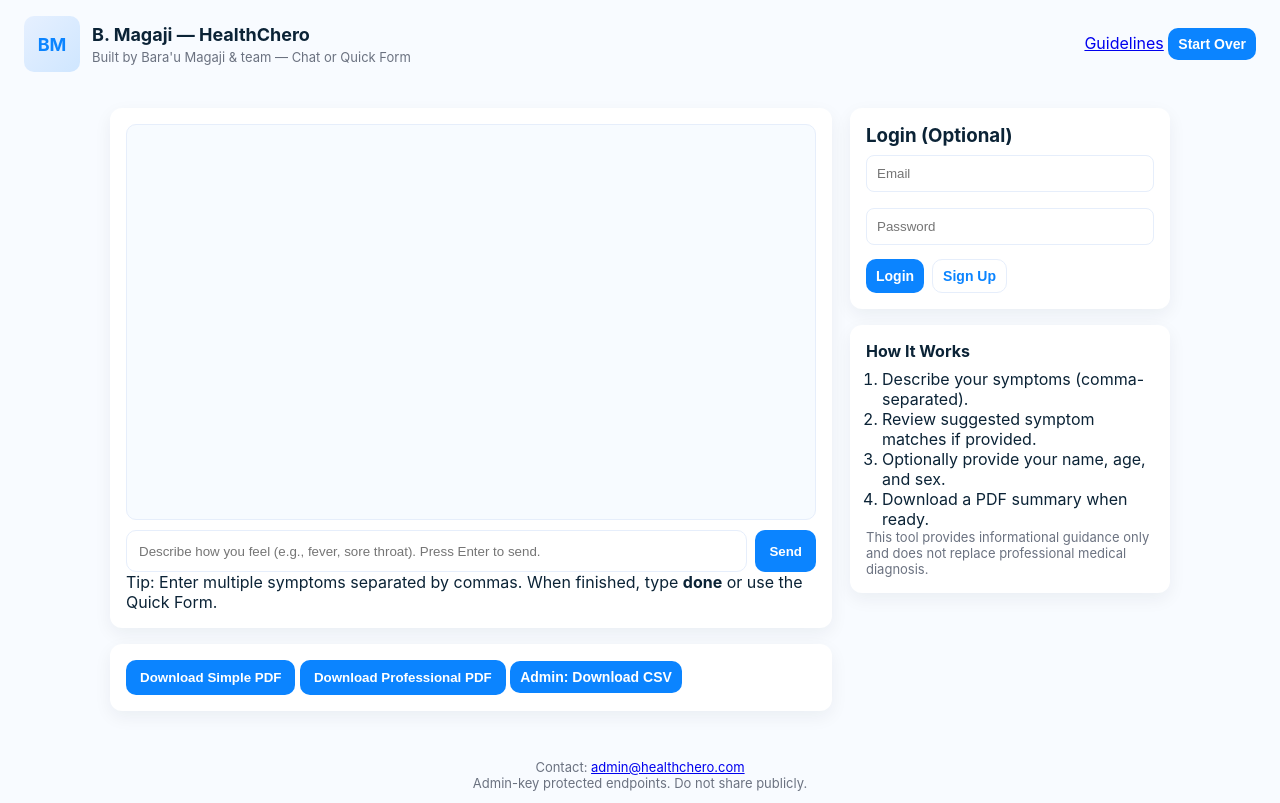
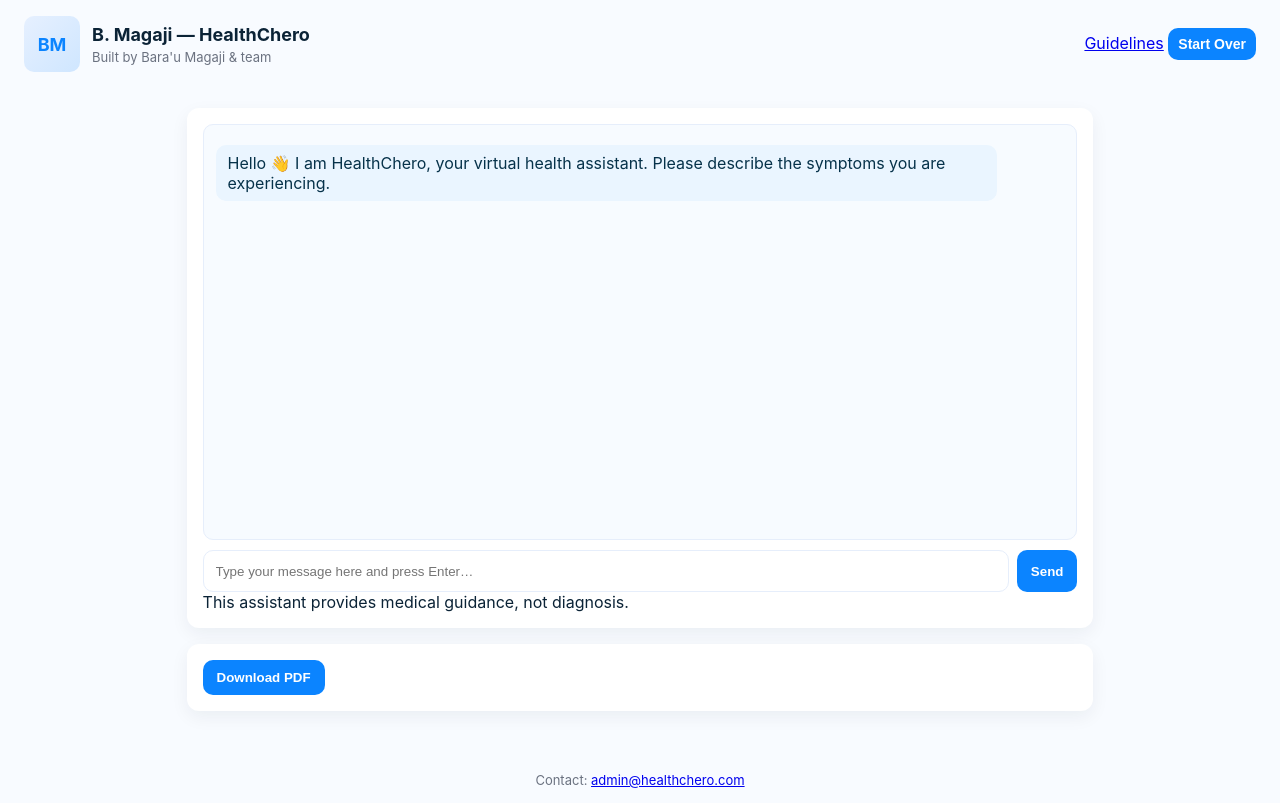
Before and after one commit to jammel001/healthHERO, a Flask app: page / in a window 1280 px wide. Run offline with Flask 2, Linux system fonts and the light colour scheme.

Commit message:
Update index.html

```diff
--- a/templates/index.html
+++ b/templates/index.html
@@ -16,9 +16,7 @@
       <div class="logo">BM</div>
       <div class="brand-text">
         <h1>B. Magaji — HealthChero</h1>
-          <p class="muted">
-            Built by Bara'u Magaji &amp; team — Chat or Quick Form
-          </p>
+        <p class="muted">Built by Bara'u Magaji &amp; team</p>
       </div>
     </div>
 
@@ -28,100 +26,57 @@
     </nav>
   </header>
 
-    <!-- Main Content -->
+  <!-- Main -->
   <main class="container">
-
-      <!-- Left Section -->
     <section class="left">
 
-        <!-- Chat Card -->
       <div class="card chatcard">
         <div id="chatWindow" class="chat-window"></div>
 
         <div class="controls">
-            <input
-              id="chatInput"
-              placeholder="Describe how you feel (e.g., fever, sore throat). Press Enter to send."
-            >
+          <input id="chatInput"
+                 placeholder="Type your message here and press Enter…">
           <button id="sendBtn" class="btn">Send</button>
         </div>
 
         <div class="hint">
-            <span>Tip:</span>
-            Enter multiple symptoms separated by commas. When finished, type
-            <strong>done</strong> or use the Quick Form.
+          This assistant provides medical guidance, not diagnosis.
         </div>
       </div>
 
-        <!-- Action Buttons -->
       <div class="card actions">
-          <button id="simplePdf" class="btn">Download Simple PDF</button>
-          <button id="profPdf" class="btn">Download Professional PDF</button>
-          <button id="adminCsv" class="btn small">Admin: Download CSV</button>
+        <button id="simplePdf" class="btn">Download PDF</button>
       </div>
 
     </section>
-
-      <!-- Right Section -->
-      <aside class="right">
-
-        <!-- Login Card -->
-        <div class="card login">
-          <h3>Login (Optional)</h3>
-
-          <input id="li_email" type="email" placeholder="Email">
-          <input id="li_pass" type="password" placeholder="Password">
-
-          <div class="row">
-            <button id="loginBtn" class="btn small">Login</button>
-            <button id="signupBtn" class="btn small ghost">Sign Up</button>
-          </div>
-
-          <div id="authMsg" class="muted small"></div>
-        </div>
-
-        <!-- Info Card -->
-        <div class="card info">
-          <h4>How It Works</h4>
-          <ol>
-            <li>Describe your symptoms (comma-separated).</li>
-            <li>Review suggested symptom matches if provided.</li>
-            <li>Optionally provide your name, age, and sex.</li>
-            <li>Download a PDF summary when ready.</li>
-          </ol>
-
-          <p class="muted small">
-            This tool provides informational guidance only and does not replace
-            professional medical diagnosis.
-          </p>
-        </div>
-
-      </aside>
-
   </main>
 
-    <!-- Footer -->
   <footer class="footer">
     <div>
       Contact:
       <a href="mailto:admin@healthchero.com">admin@healthchero.com</a>
     </div>
-      <div class="muted small">
-        Admin-key protected endpoints. Do not share publicly.
-      </div>
   </footer>
 
 </div>
-</body>
-</html>
 
 <script>
+/* ======================
+   ELEMENTS
+====================== */
 const chatWindow = document.getElementById('chatWindow');
-const chatInput = document.getElementById('chatInput');
-const sendBtn = document.getElementById('sendBtn');
+const chatInput  = document.getElementById('chatInput');
+const sendBtn    = document.getElementById('sendBtn');
 const restartBtn = document.getElementById('restartBtn');
-const simplePdfBtn = document.getElementById('simplePdf');
 
+/* ======================
+   STATE
+====================== */
+let conversationStarted = false;
+
+/* ======================
+   UI HELPERS
+====================== */
 function appendMessage(role, text) {
   const div = document.createElement('div');
   div.className = 'msg ' + role;
@@ -130,72 +85,85 @@ function appendMessage(role, text) {
   chatWindow.scrollTop = chatWindow.scrollHeight;
 }
 
+function renderOptions(options) {
+  const box = document.createElement('div');
+  box.className = 'options';
+
+  options.forEach(opt => {
+    const btn = document.createElement('button');
+    btn.className = 'btn small';
+    btn.textContent = opt;
+    btn.onclick = () => sendMessage(opt.toLowerCase());
+    box.appendChild(btn);
+  });
+
+  chatWindow.appendChild(box);
+  chatWindow.scrollTop = chatWindow.scrollHeight;
+}
+
+/* ======================
+   CORE LOGIC
+====================== */
 async function sendMessage(text) {
+  if (!text) return;
+
   appendMessage('user', text);
+  chatInput.value = '';
+
+  const payload = conversationStarted
+    ? { reply: text }
+    : { symptoms: text };
+
+  conversationStarted = true;
 
   try {
-    const r = await fetch('/api/diagnose', {
+    const res = await fetch('/api/diagnose', {
       method: 'POST',
       headers: { 'Content-Type': 'application/json' },
-      body: JSON.stringify({ symptoms: text }) // ✅ FIXED
+      body: JSON.stringify(payload)
     });
 
-    const j = await r.json();
+    const data = await res.json();
 
-    if (j.error) {
-      appendMessage('ai', j.error);
-      return;
-    }
+    if (data.text) appendMessage('ai', data.text);
+    if (data.items) data.items.forEach(i => appendMessage('ai', i));
+    if (data.advice) appendMessage('ai', data.advice);
+    if (data.disclaimer) appendMessage('ai', data.disclaimer);
+    if (data.options) renderOptions(data.options);
 
-    if (j.explanations) {
-      appendMessage('ai', 'Symptom explanations:');
-      j.explanations.forEach(e => appendMessage('ai', e));
-    }
-
-    const top = j.top_prediction;
-    appendMessage(
-      'ai',
-      `Most likely condition: ${top.condition} (Probability: ${top.probability.toFixed(2)})`
-    );
-
-    appendMessage('ai', top.description || 'No description available.');
-
-    if (j.confidence_warning) {
-      appendMessage('ai', j.confidence_warning);
-    }
-
-    if (j.other_predictions?.length) {
-      appendMessage('ai', 'Other possible conditions:');
-      j.other_predictions.forEach(p => {
-        appendMessage('ai', `${p.condition} (${p.probability.toFixed(2)})`);
-      });
-    }
-
-  } catch (err) {
-    appendMessage('ai', 'Server error. Please try again later.');
-    console.error(err);
+  } catch (e) {
+    appendMessage('ai', '⚠️ Unable to reach server. Please try again.');
   }
 }
 
-sendBtn.addEventListener('click', () => {
-  const v = chatInput.value.trim();
-  if (!v) return;
-  sendMessage(v);
-  chatInput.value = '';
+/* ======================
+   EVENTS
+====================== */
+sendBtn.onclick = () => sendMessage(chatInput.value.trim());
+
+chatInput.addEventListener('keydown', e => {
+  if (e.key === 'Enter') sendBtn.click();
 });
 
-chatInput.addEventListener('keydown', (e) => {
-  if (e.key === 'Enter') {
-    e.preventDefault();
-    sendBtn.click();
+restartBtn.onclick = () => {
+  chatWindow.innerHTML = '';
+  conversationStarted = false;
+  greetUser();
+};
+
+/* ======================
+   INITIAL GREETING
+====================== */
+function greetUser() {
+  appendMessage(
+    'ai',
+    'Hello 👋 I am HealthChero, your virtual health assistant. ' +
+    'Please describe the symptoms you are experiencing.'
+  );
 }
-});
 
-restartBtn.addEventListener('click', () => {
-  chatWindow.innerHTML = '';
-});
+greetUser();
+</script>
 
-simplePdfBtn.addEventListener('click', () => {
-  window.location.href = '/download_pdf';
-});
-</script>
+</body>
+</html>
```
Lines whose indentation alone changed are shown as unchanged.
